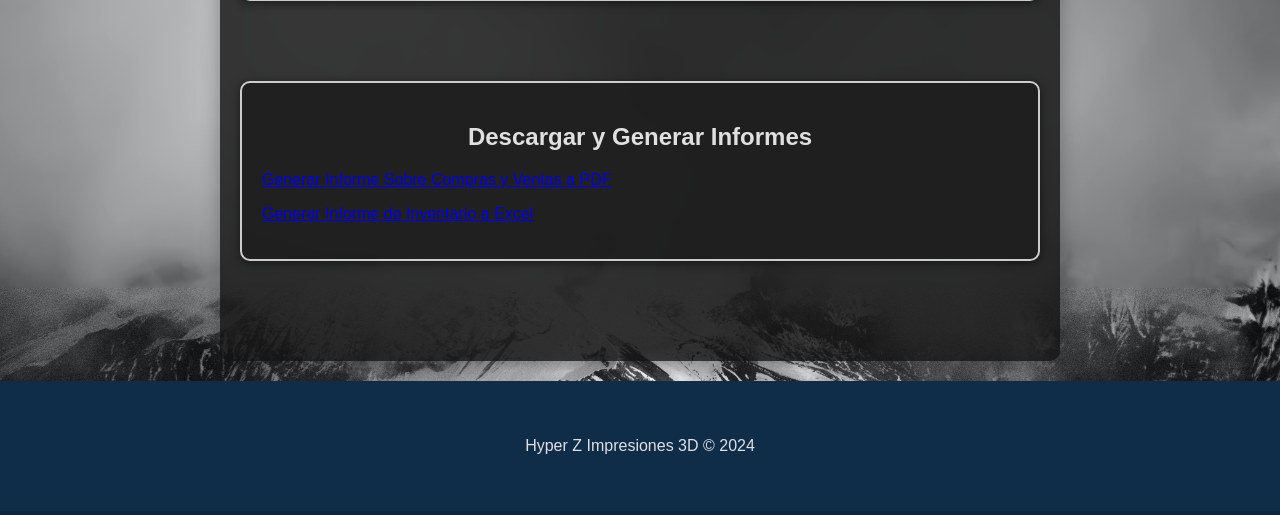
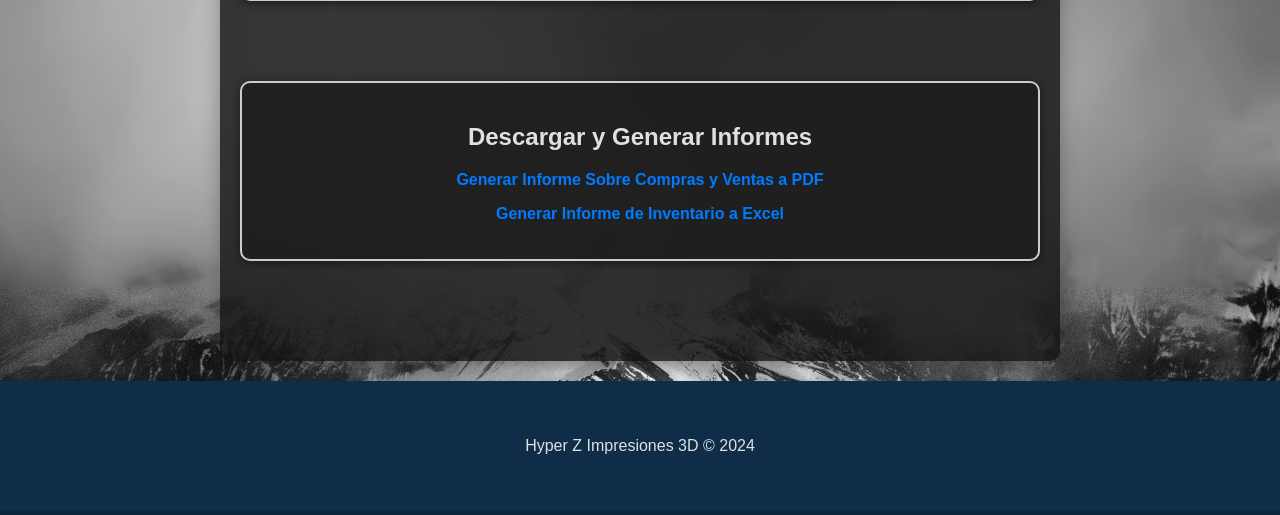
Before and after one commit to Eduardoalfa/gestion_inventario, a Flask app: page / in a window 1280 px wide. Shown: the part 2553-3068 px from the top of the page. Run offline with Flask 3, Linux system fonts and the light colour scheme; data comes from the database, SQL or seed files in the repository.

Commit message:
Update style.css

```diff
--- a/static/style.css
+++ b/static/style.css
@@ -1,4 +1,3 @@
-
 body {
     font-family: Arial, sans-serif;
     background-image: url('/static/mountain.jpg');
@@ -156,3 +155,15 @@ li {
     width: 90%;
     max-width: 400px;
 }
+
+.links-c {
+    text-align: center;
+}
+
+.links-c a {
+    display: inline-block;
+    margin: none;
+    text-decoration: none;
+    color: #007bff;
+    font-weight: bold;
+}
```
